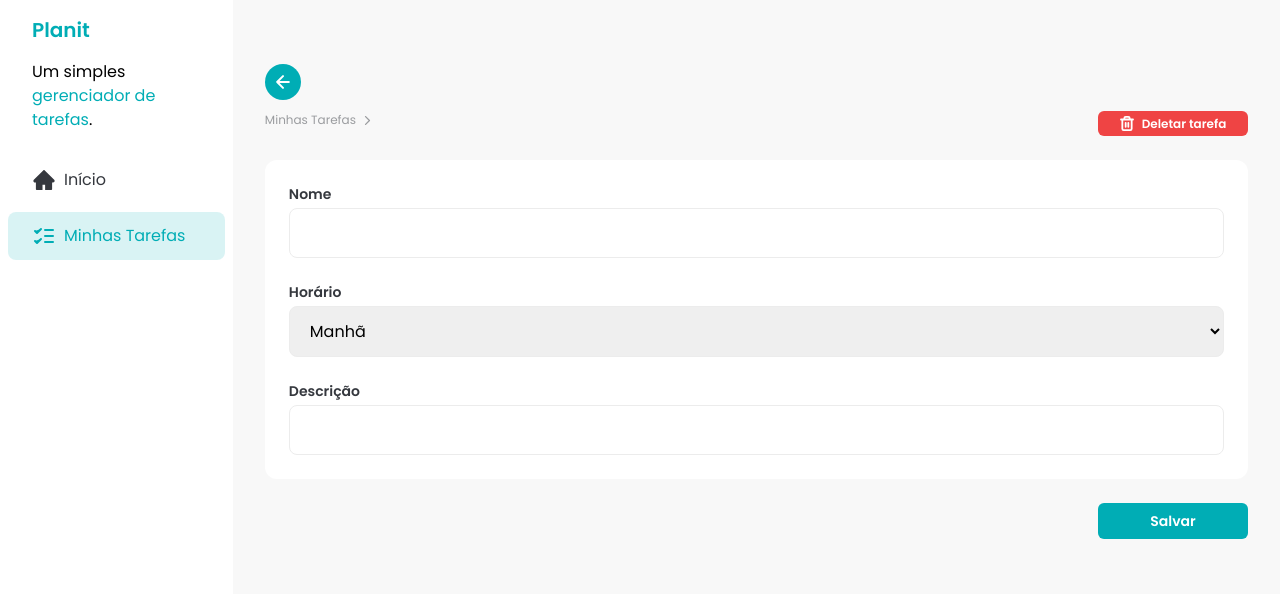
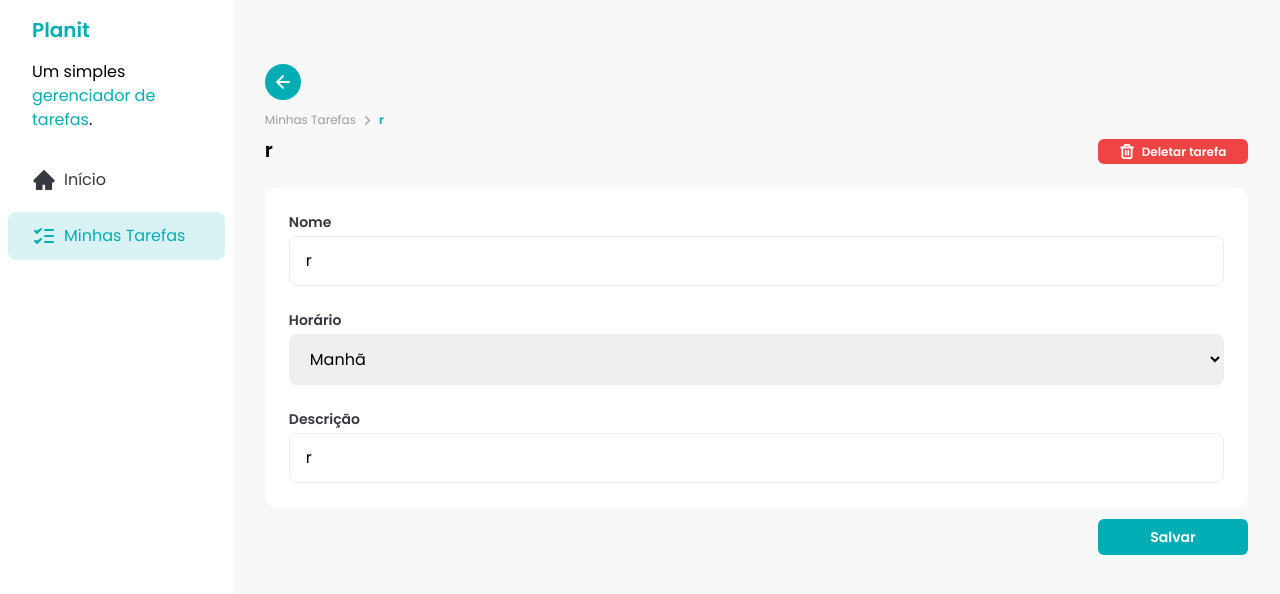
Before and after one commit to HiagoSilvaAnjos/Planit, a React (Vite) app: page /task/e3bd08b1-3ed3-4acd-a4dd-a5a4e7cbeb6c in a window 1280 px wide. Shown: the top 594 px of the page. Built offline with nearby package versions, Linux system fonts and the light colour scheme; no server answers; data requests are answered from the project's data file.

Commit message:
feat: add react hook form to TaskDetails page

```diff
--- a/db.json
+++ b/db.json
@@ -1,3 +1,11 @@
 {
-  "tasks": []
+  "tasks": [
+    {
+      "id": "e3bd08b1-3ed3-4acd-a4dd-a5a4e7cbeb6c",
+      "title": "r",
+      "time": "morning",
+      "description": "r",
+      "status": "not_started"
+    }
+  ]
 }
--- a/package.json
+++ b/package.json
@@ -14,6 +14,7 @@
     "json-server": "^1.0.0-beta.3",
     "react": "^18.3.1",
     "react-dom": "^18.3.1",
+    "react-hook-form": "^7.54.2",
     "react-router-dom": "^7.1.1",
     "react-transition-group": "^4.4.5",
     "sonner": "^1.7.1",
--- a/src/components/AddTaskDialog/AddTaskDialog.tsx
+++ b/src/components/AddTaskDialog/AddTaskDialog.tsx
@@ -127,7 +127,7 @@ const AddTaskDialog = ({
                   placeholder={"Insira o título da tarefa"}
                   value={title}
                   onChange={(event) => setTitle(event.target.value)}
-                  error={titleError}
+                  errorMessage={titleError?.message}
                   disabled={isLoading}
                 />
 
@@ -139,7 +139,7 @@ const AddTaskDialog = ({
                     )
                   }
                   id="time"
-                  error={timeError}
+                  errorMessage={timeError?.message}
                   disabled={isLoading}
                 />
 
@@ -149,7 +149,7 @@ const AddTaskDialog = ({
                   placeholder={"Descreva a tarefa"}
                   value={description}
                   onChange={(event) => setDescription(event.target.value)}
-                  error={descriptionError}
+                  errorMessage={descriptionError?.message}
                   disabled={isLoading}
                 />
 
--- a/src/components/Input/Input.tsx
+++ b/src/components/Input/Input.tsx
@@ -1,26 +1,28 @@
+import React, { forwardRef } from "react";
+import InputLabel from "../InputLabel/InputLabel";
 import InputErrorMessage from "../InputErrorMessage/InputErrorMessage";
-import InputLabel from "../InputLabel/InputLabel";
 
 interface InputProps extends React.InputHTMLAttributes<HTMLInputElement> {
   label: string;
-  error?: {
-    InputName: string;
-    message: string;
-  };
+  errorMessage?: string;
 }
 
-const Input = ({ label, error, ...rest }: InputProps) => {
+const Input = forwardRef<HTMLInputElement, InputProps>(
+  ({ label, errorMessage, ...rest }, ref) => {
     return (
       <div className="flex flex-col space-y-1 text-left">
         <InputLabel htmlFor={rest.id}>{label}</InputLabel>
         <input
           className="rounded-lg border border-solid border-[#ECECEC] px-4 py-3 outline-brand-primary placeholder:text-sm placeholder:text-brand-text-gray"
-        type="text"
+          ref={ref} // Encaminhando o ref
           {...rest}
         />
-      {error && <InputErrorMessage>{error.message}</InputErrorMessage>}
+        {errorMessage && <InputErrorMessage>{errorMessage}</InputErrorMessage>}
       </div>
     );
-};
+  }
+);
+
+Input.displayName = "Input";
 
 export default Input;
--- a/src/components/TimeSelect/TimeSelect.tsx
+++ b/src/components/TimeSelect/TimeSelect.tsx
@@ -1,29 +1,32 @@
-import { SelectHTMLAttributes } from "react";
+import React, { forwardRef } from "react";
 import InputLabel from "../InputLabel/InputLabel";
 import InputErrorMessage from "../InputErrorMessage/InputErrorMessage";
 
-interface TimeSelectProps extends SelectHTMLAttributes<HTMLSelectElement> {
-  error?: {
-    InputName: string;
-    message: string;
-  };
+interface TimeSelectProps
+  extends React.SelectHTMLAttributes<HTMLSelectElement> {
+  errorMessage?: string;
 }
 
-const TimeSelect = ({ error, ...rest }: TimeSelectProps) => {
+const TimeSelect = forwardRef<HTMLSelectElement, TimeSelectProps>(
+  ({ errorMessage, ...rest }, ref) => {
     return (
       <div className="flex flex-col space-y-1">
         <InputLabel htmlFor="time">Horário</InputLabel>
         <select
           className="rounded-lg border border-solid border-[#ECECEC] px-4 py-3 outline-brand-primary placeholder:text-sm placeholder:text-[#080808]"
+          ref={ref} // Encaminhando o ref
           {...rest}
         >
           <option value="morning">Manhã</option>
           <option value="afternoon">Tarde</option>
           <option value="evening">Noite</option>
         </select>
-      {error && <InputErrorMessage>{error.message}</InputErrorMessage>}
+        {errorMessage && <InputErrorMessage>{errorMessage}</InputErrorMessage>}
       </div>
     );
-};
+  }
+);
+
+TimeSelect.displayName = "TimeSelect";
 
 export default TimeSelect;
--- a/src/pages/TaskDetails/taskDetails.tsx
+++ b/src/pages/TaskDetails/taskDetails.tsx
@@ -11,6 +11,7 @@ import Button from "../../components/Button/Button";
 import Input from "../../components/Input/Input";
 import TimeSelect from "../../components/TimeSelect/TimeSelect";
 import { toast } from "sonner";
+import { useForm } from "react-hook-form";
 
 interface TaskProps {
   id: string;
@@ -20,79 +21,46 @@ interface TaskProps {
   status: "not_started" | "in_progress" | "done";
 }
 
-interface errosProps {
-  InputName: string;
-  message: string;
-}
 const TaskDetails = () => {
   const [task, setTask] = useState<TaskProps>();
+  const [deleteIsLoading, setDeleteTaskisLoading] = useState<boolean>(false);
   const navigate = useNavigate();
   const { taskId } = useParams();
+  const {
+    register,
+    handleSubmit,
+    reset,
+    formState: { errors, isSubmitting },
+  } = useForm<FormData>();
 
-  const [title, setTitle] = useState<string>("");
-  const [time, setTime] = useState<"morning" | "afternoon" | "evening">(
-    "morning"
-  );
-  const [description, setDescription] = useState<string>("");
-  const [errors, setErrors] = useState<errosProps[]>([]);
-  const [saveIsLoading, setSaveIsLoading] = useState<boolean>(false);
-  const [deleteIsLoading, setDeleteTaskisLoading] = useState<boolean>(false);
+  interface FormData {
+    title: string;
+    time: "morning" | "afternoon" | "evening";
+    description: string;
+  }
 
   const handleBackClick = () => {
     navigate(-1);
   };
 
-  const handleSaveClick = async () => {
-    const newErrors = [];
-
-    if (!title.trim()) {
-      newErrors.push({
-        InputName: "title",
-        message: "Título é obrigatório",
-      });
-    }
-
-    if (!description.trim()) {
-      newErrors.push({
-        InputName: "description",
-        message: "Descrição é obrigatório",
-      });
-    }
-
-    if (!time) {
-      newErrors.push({
-        InputName: "time",
-        message: "Horário é obrigatório",
-      });
-    }
-
-    if (newErrors.length > 0) {
-      setErrors(newErrors);
-      return;
-    }
-
-    setErrors([]);
-
-    setSaveIsLoading(true);
+  const handleSaveClick = async (data: FormData) => {
+    console.log(data);
     const response = await fetch(`http://localhost:3000/tasks/${taskId}`, {
       method: "PATCH",
       headers: { "Content-Type": "application/json" },
       body: JSON.stringify({
-        title,
-        time,
-        description,
+        title: data.title.trim(),
+        time: data.time,
+        description: data.description.trim(),
       }),
     });
 
     if (!response.ok) {
-      setSaveIsLoading(false);
       return toast.error("Erro ao salvar tarefa. Por favor, tente novamente.");
     }
 
-    const newTask = await response.json();
+    const newTask: TaskProps = await response.json();
     setTask(newTask);
-
-    setSaveIsLoading(false);
     toast.success("Tarefa salva com sucesso!");
   };
 
@@ -104,21 +72,13 @@ const TaskDetails = () => {
 
     if (!response.ok) {
       setDeleteTaskisLoading(false);
-      return toast.error(
-        "Error ao deletar tarefa. Por favor, tente novamente."
-      );
+      return toast.error("Erro ao deletar tarefa. Por favor, tente novamente.");
     }
 
-    toast.success("Tarefa deletada com Sucesso!");
+    toast.success("Tarefa deletada com sucesso!");
     navigate("/");
     setDeleteTaskisLoading(false);
   };
-
-  const titleError = errors.find((error) => error.InputName === "title");
-  const timeError = errors.find((error) => error.InputName === "time");
-  const descriptionError = errors.find(
-    (error) => error.InputName === "description"
-  );
 
   useEffect(() => {
     const fetchData = async () => {
@@ -127,18 +87,15 @@ const TaskDetails = () => {
       });
       const taskData = await response.json();
       setTask(taskData);
+      reset({
+        title: taskData.title,
+        time: taskData.time,
+        description: taskData.description,
+      });
     };
 
     fetchData();
-  }, [taskId]);
-
-  useEffect(() => {
-    if (task) {
-      setTitle(task.title);
-      setDescription(task.description);
-      setTime(task.time);
-    }
-  }, [task]);
+  }, [taskId, reset]);
 
   return (
     <div className="flex">
@@ -167,6 +124,7 @@ const TaskDetails = () => {
             onClick={() => {
               handleDeleteTaskClick();
             }}
+            type="submit"
             color="danger"
             className="w-[150px] self-end"
             disabled={deleteIsLoading}
@@ -181,53 +139,58 @@ const TaskDetails = () => {
             )}
           </Button>
         </div>
+        <form onSubmit={handleSubmit(handleSaveClick)}>
           <div className="space-y-6 rounded-xl bg-brand-white p-6">
             <div>
               <Input
                 label="Nome"
                 id="Nome"
-              value={title}
-              onChange={(e) => setTitle(e.target.value)}
-              error={titleError}
+                {...register("title", {
+                  required: "Título é obrigatório",
+                  validate: (value) =>
+                    value.trim() ? true : "Título não pode estar vazio!",
+                })}
+                errorMessage={errors?.title?.message?.toString()}
               />
             </div>
             <div>
               <TimeSelect
-              value={time}
                 id="time"
-              onChange={(e) =>
-                setTime(e.target.value as "morning" | "afternoon" | "evening")
-              }
-              error={timeError}
+                {...register("time", {
+                  required: "Horário é obrigatório",
+                })}
+                errorMessage={errors?.time?.message?.toString()}
               />
             </div>
             <div>
               <Input
                 label="Descrição"
                 id="Descrição"
-              value={description}
-              onChange={(e) => setDescription(e.target.value)}
-              error={descriptionError}
+                {...register("description", {
+                  required: "Descrição é obrigatória",
+                  validate: (value) =>
+                    value.trim() ? true : "Descrição não pode estar vazia!",
+                })}
+                errorMessage={errors?.description?.message?.toString()}
               />
             </div>
           </div>
-        <div className="flex w-full justify-end gap-3">
+          <div className="mt-3 flex w-full justify-end gap-3">
             <Button
-            onClick={() => {
-              handleSaveClick();
-            }}
               size={"large"}
               color="primary"
-            disabled={saveIsLoading}
+              disabled={isSubmitting}
               className="w-[150px]"
+              type="submit"
             >
-            {saveIsLoading ? (
+              {isSubmitting ? (
                 <LoaderIcon className="animate-spin text-brand-white" />
               ) : (
                 "Salvar"
               )}
             </Button>
           </div>
+        </form>
       </div>
     </div>
   );
```
Also changed, not shown: 1 other file (tests, documents, lock files or other folders). Lines whose indentation alone changed are shown as unchanged.
